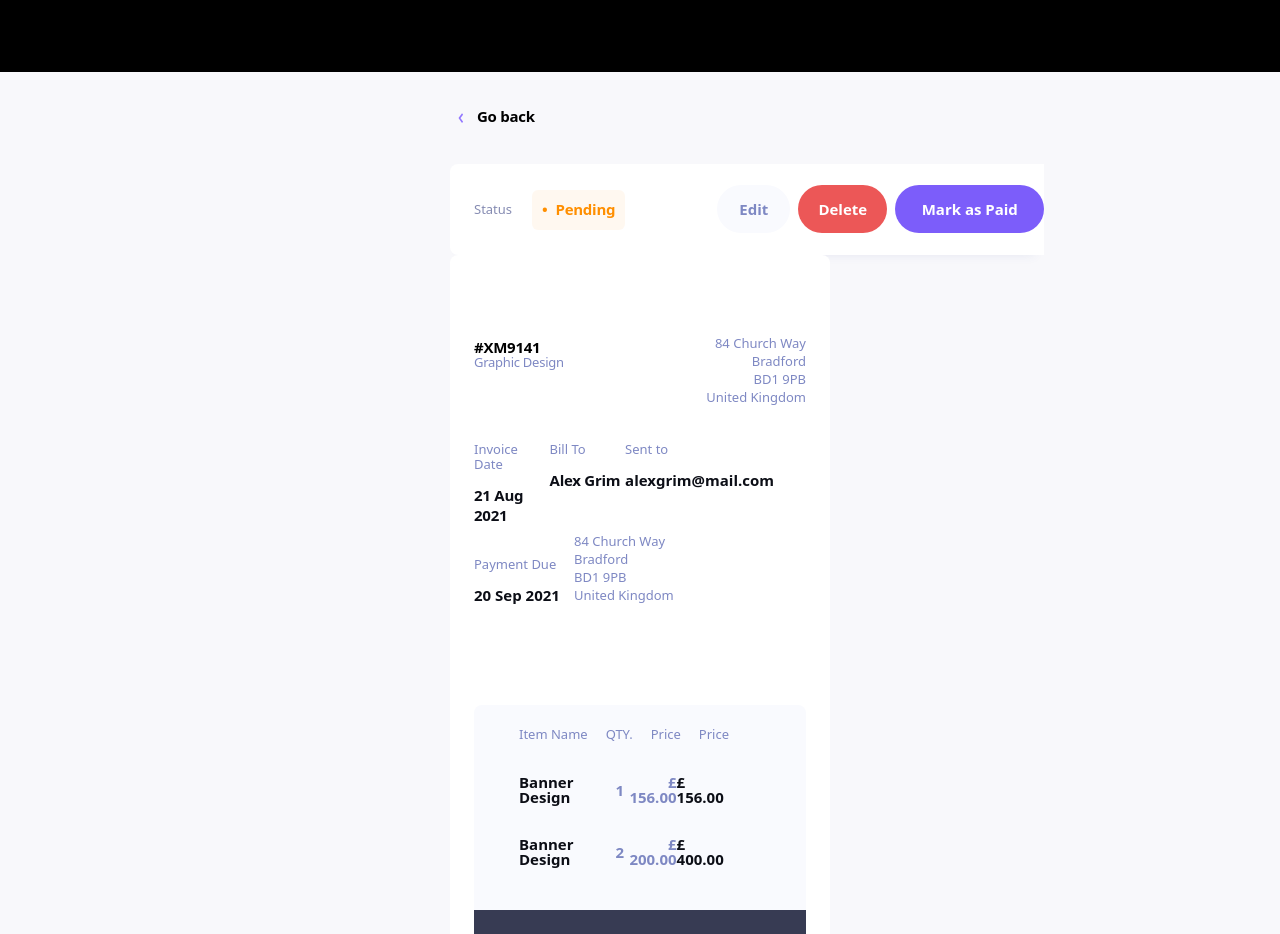
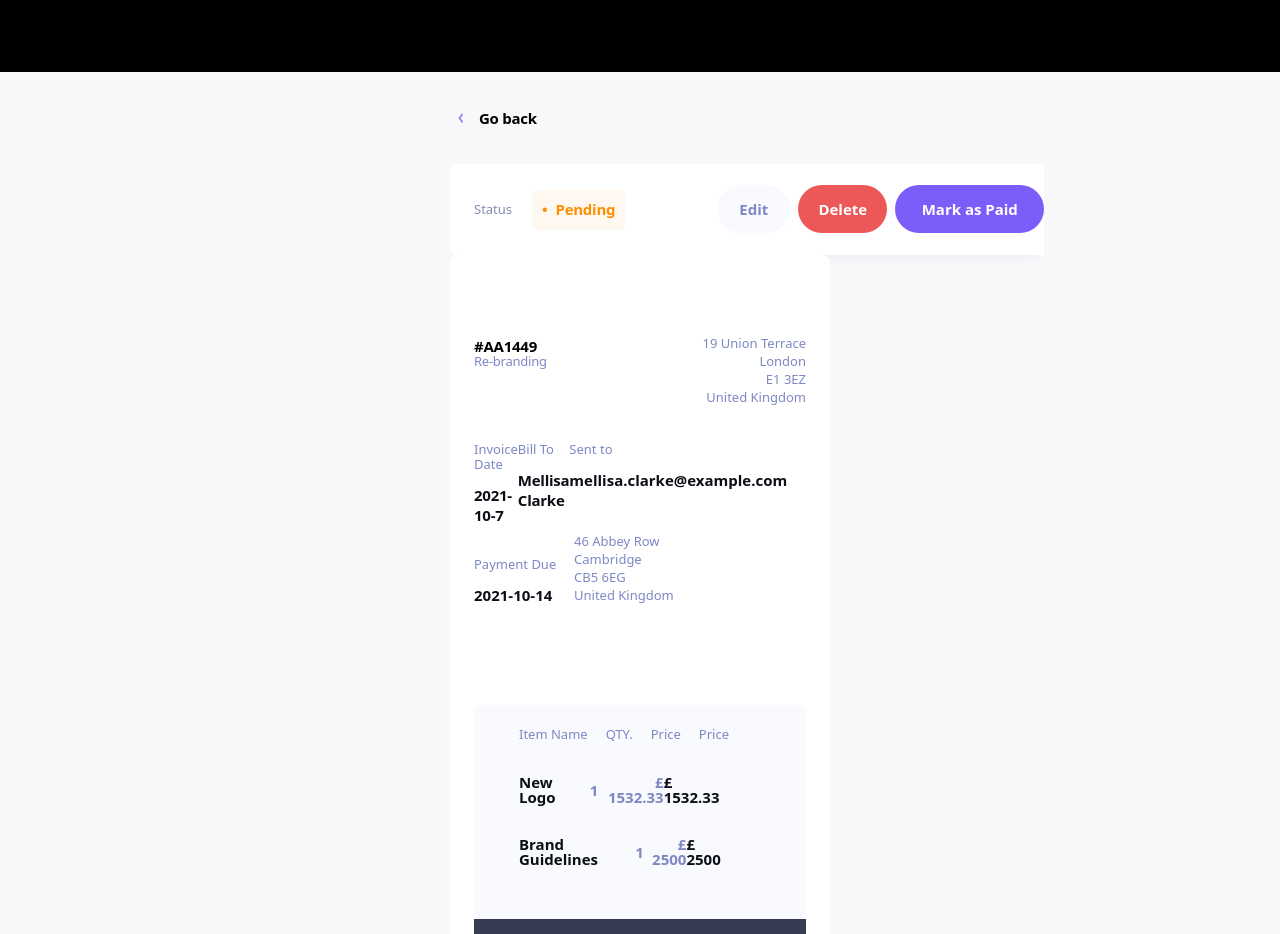
Before and after one commit to TemuriTsutskiridze/invoice-app-team-team-8, a React (Vite) app: page /invoices/AA1449 in a window 1280 px wide. Shown: the top 934 px of the page. Built offline with nearby package versions, Linux system fonts and the light colour scheme; the HTML template or start-up script is replaced by a standard one.

Commit message:
Fetch invoice data Based on provided id paramets made it intreactive

```diff
--- a/src/pages/Invoice.jsx
+++ b/src/pages/Invoice.jsx
@@ -1,9 +1,18 @@
 import React, { useState, useEffect } from "react";
 import Arrowleft from "/assets/icon-arrow-left.svg";
+import { Link } from "react-router-dom";
+import { useParams } from "react-router-dom";
+import data from "../data.json";
 
 function Invoice() {
+  const params = useParams();
+
   const [isDesktop, setIsDesktop] = useState(window.innerWidth > 640);
 
+  const invoiceById = data.find((invoice) => {
+    return invoice.id === params.id;
+  });
+  console.log(invoiceById);
   useEffect(() => {
     const handleResize = () => {
       setIsDesktop(window.innerWidth > 640);
@@ -38,7 +47,8 @@ function Invoice() {
       <div className="w-full h-[72px] bg-black"></div>
       <div className="Container flex justify-center flex-col px-[24px] py-0 w-full lg:px-[320px] xl:px-[450px]">
         <div className="dekstop 2xl: flex  flex-col justify-center items-center w-full">
-          <div className="Status flex justify-start align-start gap-[6px] pt-[33px] w-full mb-[33px]">
+          <div className="Status flex  justify-start align-start gap-[6px] pt-[33px] w-full mb-[33px]">
+            <Link to={"/"} className="flex items-center gap-2">
               <img
                 src={Arrowleft}
                 alt=""
@@ -47,6 +57,7 @@ function Invoice() {
               <span className=" cursor-pointer text-[15px] font-bold tracking-[-0.25px] hover:text-[#7E88C3] font-[League_Spartan] transition-all duration-300 ease-linear">
                 Go back
               </span>
+            </Link>
           </div>
           <div className="StatusCheck flex justify-between items-center w-full h-[91px] sm:justify-between gap-[20px] rounded-[8px] bg-[#FFF] [box-shadow:0px_10px_10px_-10px_rgba(72,_84,_159,_0.10)] ">
             <div className="div flex flex-row items-center gap-[20px] max-sm:w-full max-sm:justify-between ">
@@ -56,8 +67,8 @@ function Invoice() {
               <ul className="mr-[48px] list-none relative w-fit flex items-center justify-center w-[104px] h-[40px] px-[10px]">
                 <div className="div absolute rounded-[6px] opacity-[0.0571] bg-[#FF8F00] top-0 left-0   flex-shrink-0  h-full w-full      z-[10]"></div>
                 <li className="text-[#FF8F00] font-[League_Spartan] text-[15px] font-bold leading-[15px] tracking-[-0.25px] relative">
-                  <span className="before:content-['\2022'] before:text-[#FF8F00] before:mr-[8px]">
-                    Pending
+                  <span className=" capitalize before:content-['\2022'] before:text-[#FF8F00] before:mr-[8px]">
+                    {invoiceById.status}
                   </span>
                 </li>
               </ul>
@@ -81,22 +92,22 @@ function Invoice() {
           <div className="Payment-Infoo flex justify-start items-center pt-[55px] w-full rounded-[8px] bg-[#FFF] [box-shadow:0px_10px_10px_-10px_rgba(72,_84,_159,_0.10)]">
             <div className="Detals flex justify-center items-center  w-full p-[24px] mb-[60px]  rounded-[8px] bg-[#FFF] [box-shadow:0px_10px_10px_-10px_rgba(72,_84,_159,_0.10)] l:w-full">
               <div className="Location flex flex-col w-full rounded-[8px] bg-[#FFF] [box-shadow:0px_10px_10px_-10px_rgba(72,_84,_159,_0.10)]">
-                <div className="div flex justify-between items-center w-full  max-sm:flex-col max-sm:items-start">
-                  <h2 className="font-[League_Spartan] text-[15px] not-italic font-bold leading-[15px] tracking-[-0.25px] mb-[30px]">
-                    #XM9141
+                <div className="div flex justify-between items-center w-full gap  max-sm:flex-col max-sm:items-start">
+                  <h2 className="font-[League_Spartan] text-[15px] not-italic font-bold  pb-[3px] leading-[15px] tracking-[-0.25px] mb-[30px] ">
+                    #{invoiceById.id}
                     <span className="text-[#7E88C3] font-[League_Spartan] text-[13px] not-italic font-medium leading-[15px] gap-[4px] flex flex-col">
-                      Graphic Design
+                      {invoiceById.description}
                     </span>
                   </h2>
                   <div className="ewe  text-right   flex flex-col w-fit  max-sm:text-left">
                     <span className="max-w-[127px] flex flex-col text-[#7E88C3] font-[League_Spartan] text-[13px] not-italic font-medium leading-[18px]">
-                      84 Church Way
+                      {invoiceById.senderAddress.street}
                       <br />
-                      Bradford
+                      {invoiceById.senderAddress.city}
                       <br />
-                      BD1 9PB
+                      {invoiceById.senderAddress.postCode}
                       <br />
-                      United Kingdom
+                      {invoiceById.senderAddress.country}
                     </span>
                   </div>
                 </div>
@@ -104,20 +115,20 @@ function Invoice() {
                   <h2 className=" w-full text-[#7E88C3] font-[League_Spartan] text-[13px] not-italic font-medium leading-[15px] gap-[4px]">
                     Invoice Date
                     <span className=" mt-[13px] text-[#0C0E16] font-[League_Spartan] text-[15px] not-italic font-bold leading-[20px] tracking-[-0.25px] flex flex-col">
-                      21 Aug 2021
+                      {invoiceById.createdAt}
                     </span>
                   </h2>
                   <h2 className=" w-full text-[#7E88C3] font-[League_Spartan] text-[13px] not-italic font-medium leading-[15px]">
                     Bill To
                     <span className="mt-[13px] text-[#0C0E16] font-[League_Spartan] text-[15px] not-italic font-bold leading-[20px] tracking-[-0.25px] flex flex-col">
-                      Alex Grim
+                      {invoiceById.clientName}
                     </span>
                   </h2>
                   <div className="sent  w-full hidden sm:flex  justify-center items-center ">
                     <h2 className=" w-full flex flex-col gap-[13px] text-[#7E88C3] font-[League_Spartan] text-[13px] not-italic font-medium leading-[15px]">
                       Sent to
                       <span className="text-[#0C0E16] font-[League_Spartan] text-[15px] not-italic font-bold leading-[20px]">
-                        alexgrim@mail.com
+                        {invoiceById.clientEmail}
                       </span>
                     </h2>
                   </div>
@@ -126,18 +137,18 @@ function Invoice() {
                   <h2 className="mt-[25px] w-full flex flex-col gap-[13px] text-[#7E88C3] font-[League_Spartan] text-[13px] not-italic font-medium leading-[15px]">
                     Payment Due
                     <span className="text-[#0C0E16] font-[League_Spartan] text-[15px] not-italic font-bold leading-[20px]">
-                      20 Sep 2021
+                      {invoiceById.paymentDue}
                     </span>
                   </h2>
                   <div className="ewe  text-left   flex flex-col w-full ">
                     <span className="max-w-[127px] flex flex-col text-[#7E88C3] font-[League_Spartan] text-[13px] not-italic font-medium leading-[18px]">
-                      84 Church Way
+                      {invoiceById.clientAddress.street}
                       <br />
-                      Bradford
+                      {invoiceById.clientAddress.city}
                       <br />
-                      BD1 9PB
+                      {invoiceById.clientAddress.postCode}
                       <br />
-                      United Kingdom
+                      {invoiceById.clientAddress.country}
                     </span>
                   </div>
                   <div className="div w-full max-sm:hidden"></div>
@@ -146,44 +157,35 @@ function Invoice() {
                   <h2 className="mt-[25px] flex flex-col gap-[13px] text-[#7E88C3] font-[League_Spartan] text-[13px] not-italic font-medium leading-[15px]">
                     Sent to
                     <span className="text-[#0C0E16] font-[League_Spartan] text-[15px] not-italic font-bold leading-[20px]">
-                      alexgrim@mail.com
+                      {invoiceById.clientEmail}
                     </span>
                   </h2>
                 </div>
                 <div className="BIllmobile mt-[50px] ">
                   <div className="BiLL pt-[24px] pr-0 pb-0 pl-[24px]   flex flex-col sm:hidden">
-                    <div className="TOTAL mr-[32px]">
+                    {invoiceById.items.map((item, index) => {
+                      return (
+                        <div className="TOTAL mr-[32px]" key={index}>
                           <div className="bannerdesign flex flex-col">
                             <div className="flex justify-between items-center relative">
                               <h2 className="text-[#0C0E16] font-[League_Spartan] text-[15px] not-italic font-bold leading-[15px]">
-                            Banner Design
+                                {item.name}
                               </h2>
-                          <span className="text-[#0C0E16] font-[League_Spartan] text-[15px] not-italic font-bold leading-[15px] absolute top-[23px] transform -translate-y-1/2 right-0">
-                            £ 156.00
+                            </div>
+                            <div
+                              className="mt-[8px] mb-[23px] flex  items-center justify-between w-full
+                            ">
+                              <span className="text-[#7E88C3] font-[League_Spartan] text-[15px] not-italic font-bold leading-[15px]">
+                                {item.quantity} x £{item.price}
                               </span>
-                        </div>
-                        <div className="mt-[8px] mb-[23px]">
-                          <span className="text-[#7E88C3] font-[League_Spartan] text-[15px] not-italic font-bold leading-[15px]">
-                            1 x £ 156.00
-                          </span>
-                        </div>
-                      </div>
-                      <div className="emaildesign flex flex-col mb-[23px]">
-                        <div className="flex justify-between items-center relative">
-                          <h2 className="text-[#0C0E16] font-[League_Spartan] text-[15px] not-italic font-bold leading-[15px]">
-                            Email Design
-                          </h2>
-                          <span className="text-[#0C0E16] font-[League_Spartan] text-[15px] not-italic font-bold leading-[15px] absolute top-[23px] transform -translate-y-1/2 right-0">
-                            £ 400.00
-                          </span>
-                        </div>
-                        <div className="mt-[8px]">
-                          <span className="text-[#7E88C3] font-[League_Spartan] text-[15px] not-italic font-bold leading-[15px]">
-                            2 x £ 200.00
+                              <span className="text-[#0C0E16] text-right font-[League_Spartan] text-[15px] not-italic font-bold leading-[15px]">
+                                £ {item.total}
                               </span>
                             </div>
                           </div>
                         </div>
+                      );
+                    })}
                   </div>
                 </div>
                 <div className="BiLL rounded-tl-[8px] rounded-br-none rounded-tr-[8px] rounded-bl-none bg-[#F9FAFE] py-[20px] mt-[50px] px-[45px]">
@@ -195,40 +197,30 @@ function Invoice() {
                         <span>Price</span>
                         <span>Price</span>
                       </div>
-                      <div className="div w-full flex justify-between"></div>
+                    </div>
+                    {invoiceById.items.map((item, index) => {
+                      return (
+                        <div
+                          className="div w-full flex justify-between"
+                          key={index}>
                           <div className="flex justify-between items-center relative w-full  mb-[32px]">
                             <h2 className="text-[#0C0E16] font-[League_Spartan] text-[15px] font-bold leading-[15px]">
-                          Banner Design
+                              {item.name}
                             </h2>
                             <span className="text-[#7E88C3] font-[League_Spartan] text-[15px] not-italic font-bold leading-[15px]">
-                          1
+                              {item.quantity}
                             </span>
                             <span className="text-[#7E88C3] text-right font-[League_Spartan] text-[15px] not-italic font-bold leading-[15px]">
-                          £ 156.00
+                              £ {item.price}
                             </span>
                             <span className="text-[#0C0E16] font-[League_Spartan] text-[15px] font-bold leading-[15px]">
                               {" "}
-                          £ 156.00
+                              £ {item.total}
                             </span>
                           </div>
                         </div>
-                    <div className="emaildesign flex flex-col mb-[23px]">
-                      <div className="flex justify-between items-center relative">
-                        <h2 className="text-[#0C0E16] font-[League_Spartan] text-[15px] font-bold leading-[15px]">
-                          Banner Design
-                        </h2>
-                        <span className="text-[#7E88C3] font-[League_Spartan] text-[15px] not-italic font-bold leading-[15px]">
-                          2
-                        </span>
-                        <span className="text-[#7E88C3] text-right font-[League_Spartan] text-[15px] not-italic font-bold leading-[15px]">
-                          £ 200.00
-                        </span>
-                        <span className="text-[#0C0E16] font-[League_Spartan] text-[15px] font-bold leading-[15px]">
-                          {" "}
-                          £ 400.00
-                        </span>
-                      </div>
-                    </div>
+                      );
+                    })}
                   </div>
                 </div>
                 <div className="bomboclat flex flex-row justify-between rounded-tl-none rounded-br-[8px] rounded-tr-none rounded-bl-[8px] bg-[#373B53] h-[80px] mt-5 p-4 lg:mt-0">
@@ -239,7 +231,7 @@ function Invoice() {
                     Grand Total
                   </span>
                   <h2 className="mt-[2px] text-[#FFF] text-right font-[League_Spartan] text-[24px] not-italic font-bold leading-[32px]">
-                    £ 556.00
+                    £ {invoiceById.total}
                   </h2>
                 </div>
               </div>
```
Also changed, not shown: src/Components/Card.jsx (+16 -3 lines), src/pages/Invoices.jsx (+53 -4 lines). Lines whose indentation alone changed are shown as unchanged.
